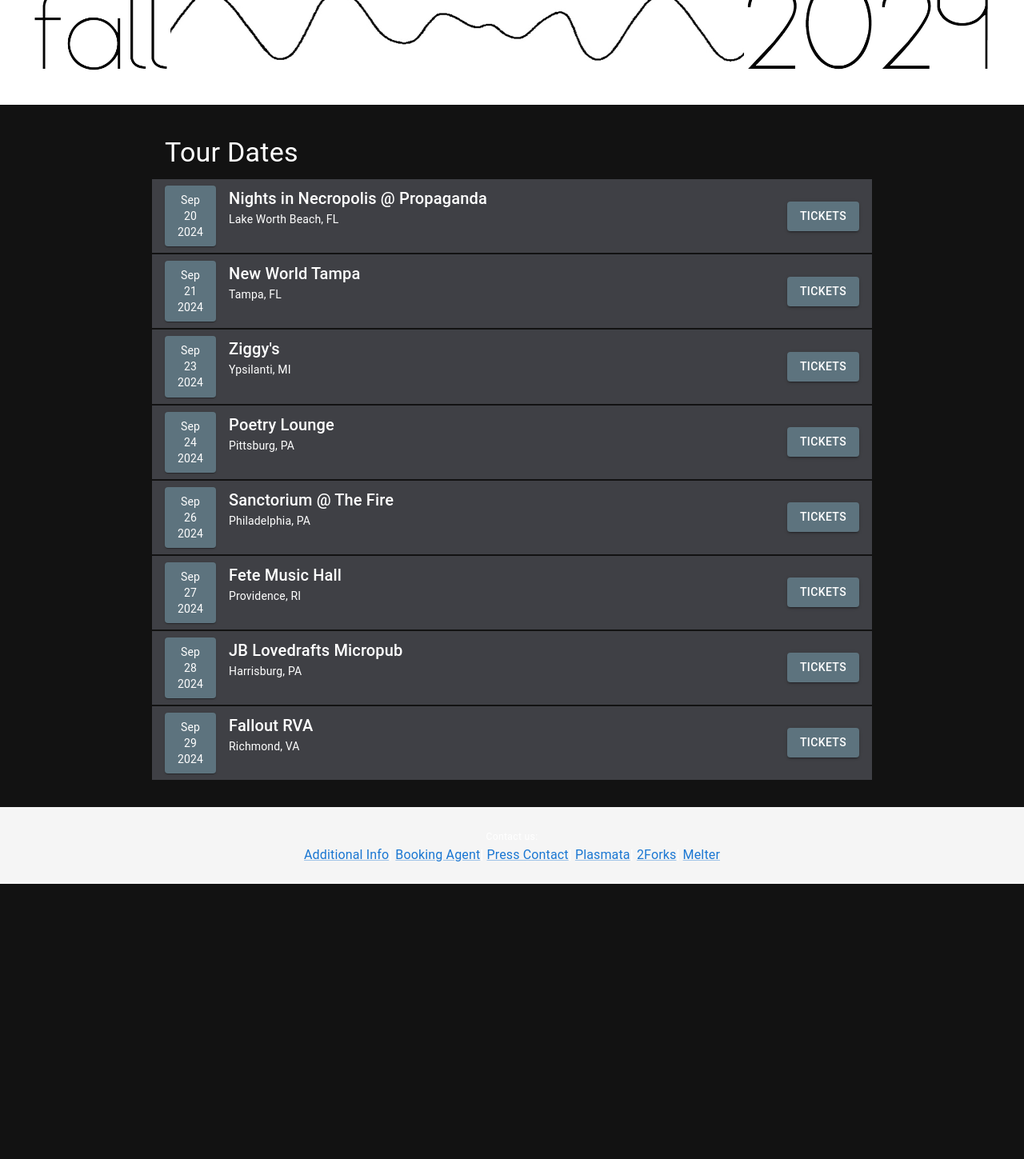
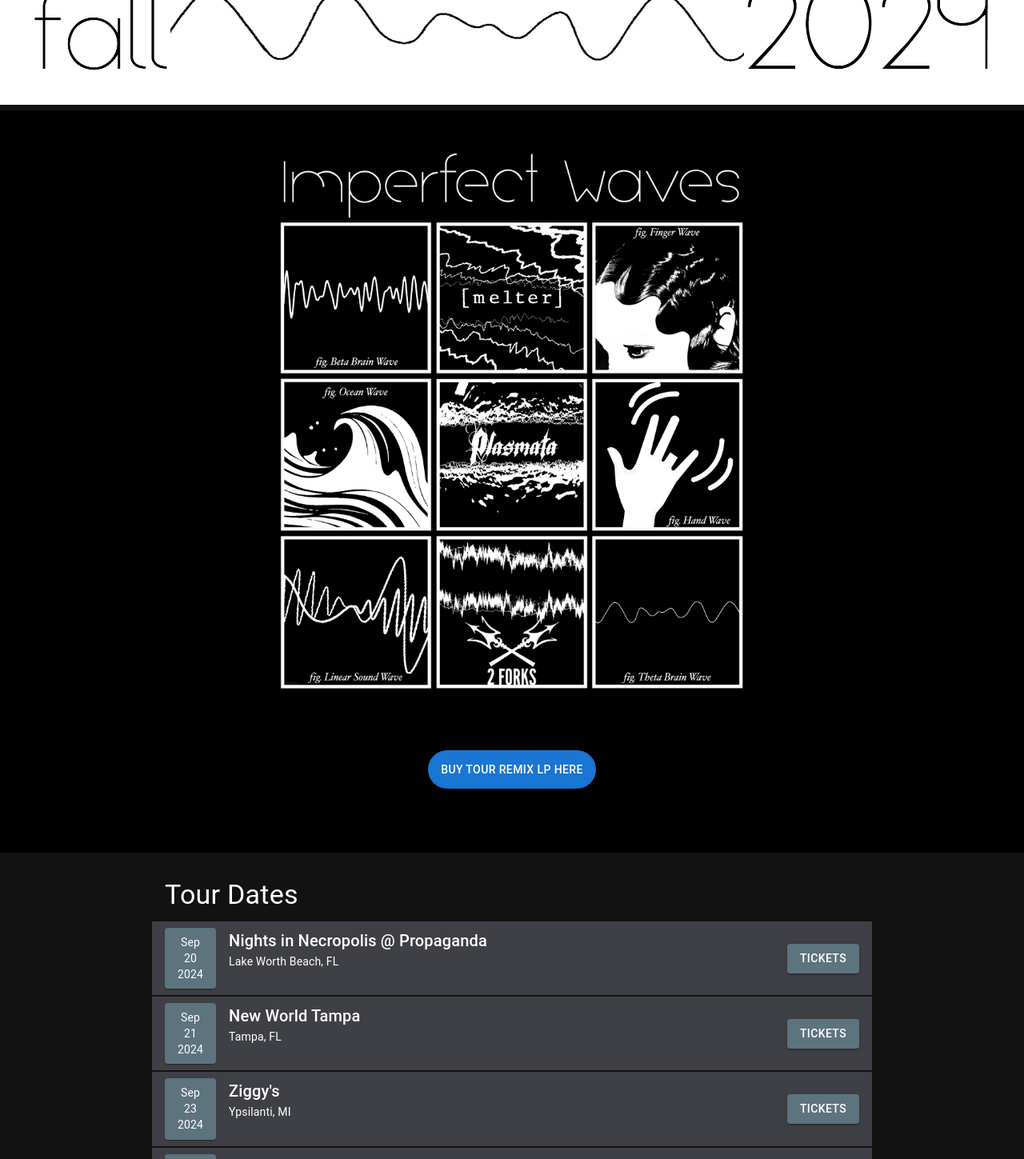
Before and after one commit to wmjacob/imperfectwaves, a React (Create React App) app: page / in a window 1280 px wide. Shown: the part 620-2069 px from the top of the page at 80% size. Before the commit the page ends 1725 px from the top, so only its background shows below. Built offline with nearby package versions, Linux system fonts and the light colour scheme.

Commit message:
Add tour lp links

```diff
--- a/src/App.tsx
+++ b/src/App.tsx
@@ -3,6 +3,7 @@ import './App.css';
 
 import { Header } from './components/Header';
 import { Banner } from './components/Banner';
+import { AlbumSale } from './components/AlbumSale';
 import { TourDates } from './components/TourDates';
 import { Footer } from './components/Footer';
 
@@ -11,6 +12,7 @@ function App() {
     <div>
       <Header />
       <Banner />
+      <AlbumSale />
       <TourDates />
       <Footer />
     </div>
--- /dev/null
+++ b/src/components/AlbumSale.tsx
@@ -0,0 +1,18 @@
+import { Box, Fab } from '@mui/material';
+
+
+
+export const AlbumSale = () => (
+    <Box
+        display="flex"
+        flexDirection="column"
+        alignItems="center"
+        justifyContent="center"
+        sx={{ backgroundColor: "#000"}}
+        pb={10}
+        px={6}
+    >
+      <img style={{ maxHeight: '800px', width: 'auto', maxWidth: '100vw' }} src='/lp-art.webp'></img>
+      <Fab variant="extended" color="primary" component="a" href="https://imperfectwaves.bandcamp.com/album/imperfect-waves-tour-2024-remix-ep" target="_blank">Buy Tour Remix LP Here</Fab>
+    </Box>
+);
--- a/src/components/Header.tsx
+++ b/src/components/Header.tsx
@@ -120,6 +120,12 @@ export const Header = () => {
               </MenuItem>
               <MenuItem
                 component="a"
+                href="https://imperfectwaves.bandcamp.com/album/imperfect-waves-tour-2024-remix-ep"
+              >
+                <Typography textAlign="center">Buy tour remix LP</Typography>
+              </MenuItem>
+              <MenuItem
+                component="a"
                 href="/imperfect-waves-tour.pdf"
               >
                 <Typography textAlign="center">Tour Info</Typography>
@@ -130,12 +136,14 @@ export const Header = () => {
               >
                 <Typography textAlign="center">Link Tree</Typography>
               </MenuItem>
+
           </Menu>
 
         </Box>
         <Box sx={{ display: { xs: 'none', md: 'flex' } }}>
           <Button sx={{ mr: 2 }} variant="outlined" component="a" href="https://linktr.ee/imperfectwaves" target="_blank">Link Tree</Button>
           <Button sx={{ mr: 2 }} variant="outlined" component="a" href="/imperfect-waves-tour.pdf" target="_blank">Tour Info</Button>
+          <Button sx={{ mr: 2 }} variant="outlined" component="a" href="https://imperfectwaves.bandcamp.com/album/imperfect-waves-tour-2024-remix-ep" target="_blank">Buy tour remix LP</Button>
           <Button variant="outlined" onClick={handleScrollToDates}>See tour dates</Button>
         </Box>
         </Toolbar>
```
Also changed, not shown: public/lp-art.webp (added).
